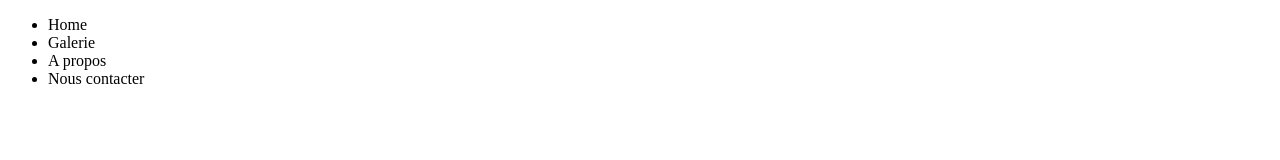
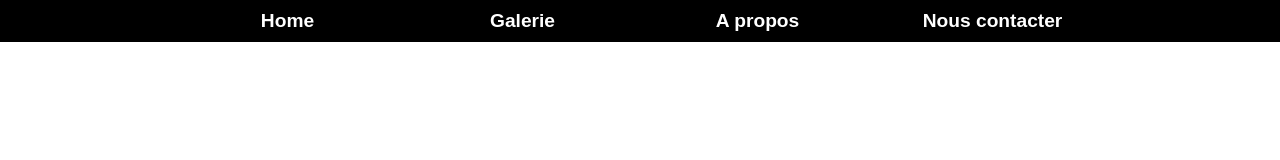
Before and after one commit to Chalum0/prjt-grp, a plain HTML site: page galerie.html in a window 1280 px wide. Drawn offline with Linux system fonts and the light colour scheme.

Commit message:
Fixed navbar

```diff
--- a/galerie.html
+++ b/galerie.html
@@ -12,12 +12,16 @@
     <nav>
         <div id="navbar-center">
             <ul>
-                <li>Home</li>
-                <li>Galerie</li>
-                <li>A propos</li>
-                <li>Nous contacter</li>
+                <li><a href="index.html">Home</a></li>
+                <li><a href="galerie.html">Galerie</a></li>
+                <li><a href="about.html">A propos</a></li>
+                <li><a href="contact.html">Nous contacter</a></li>
             </ul>
         </div>
     </nav>
+    <div>
+        bonosir
+    </div>
+
 </body>
 </html>
--- a/style-galerie.css
+++ b/style-galerie.css
@@ -1,5 +1,101 @@
-/*.navbar-center{*/
+html, body, span, applet, object, iframe,
+h1, h2, h3, h4, h5, h6, p, blockquote, pre,
+a, abbr, acronym, address, big, cite, code,
+del, dfn, em, img, ins, kbd, q, s, samp,
+small, strike, strong, sub, sup, tt, var,
+b, u, i, center,
+dl, dt, dd, ol, ul,
+fieldset, form, label, legend,
+table, caption, tbody, tfoot, thead, tr, th, td,
+article, aside, canvas, details, embed,
+figure, figcaption, footer, header, hgroup,
+menu, nav, output, ruby, section, summary,
+time, mark, audio, video, mark {
+    margin: 0;
+    padding: 0;
+    border: 0;
+    font: inherit;
+    color: white;
+    text-decoration: none;
+    list-style-type: none;
+    font-family: Arial, sans-serif;
+    background-color: unset;
+}
 
-nav{
+nav {
+    display: flex;
+    flex-direction: row;
+    justify-content: center;
+    align-items: center;
+    background: linear-gradient(to bottom, rgba(0, 0, 0, 1) 0%, rgba(0, 0, 0, 1) 100%);
+}
+
+nav >div{
+    width: 75%;
+    /*border: 1px solid green;*/
+    display: flex;
+    flex-direction: row;
+    justify-content: center;
+    align-items: center;
+}
+
+nav > div > ul > li{
+    width: 25%;
+    display: flex;
+    justify-content: center;
+    align-items: center;
+}
+
+nav > div > ul {
+    /*border: 1px solid white;*/
     width: 100%;
+    display: flex;
+    flex-direction: row;
+    justify-content: space-evenly;
+    margin: 10px;
+    font-weight: 650;
+    font-size: 1.2rem;
 }
+
+nav > div > ul > li{
+    text-decoration: none;
+    /*border: 1px solid red*/
+}
+
+nav>div>ul>li:hover{
+    color: red;
+}
+
+/*body{*/
+/*    background-color: black;*/
+/*}*/
+
+/*#navbar-center {*/
+/*    display: flex;*/
+/*    justify-content: space-evenly;*/
+/*    align-items: center;*/
+/*    width: 75%;*/
+/*}*/
+
+/*#navbar-center>ul{*/
+/*    display: flex;*/
+/*    flex-direction: row;*/
+/*    justify-content: space-between;*/
+/*    align-items: center;*/
+/*}*/
+
+/*nav{*/
+/*    width: 100%;*/
+/*    background-color: black;*/
+/*    color: white;*/
+/*    display: flex;*/
+/*    justify-content: center;*/
+/*    align-items: center;*/
+/*    border: 1px solid red;*/
+/*}*/
+
+/*body>div{*/
+/*    height: 85%;*/
+/*    margin-top: 500px;*/
+/*    background-color: cornflowerblue;*/
+/*}*/
```
